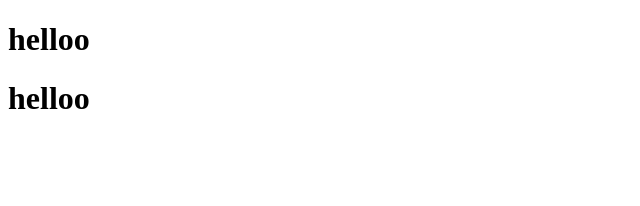
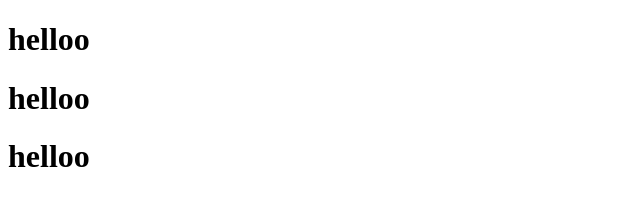
Before and after one commit to mishraaayushman3/test123, a plain HTML site: page index.html in a window 1280 px wide. Shown: the whole page, without its empty margins (0-640 px from the left). Drawn offline with Linux system fonts and the light colour scheme.

Commit message:
my changes

```diff
--- a/dir2/app2.js
+++ b/dir2/app2.js
@@ -1,2 +1,3 @@
 console.log("hello");
 console.log("hello");
+console.log("hello");
--- a/index.html
+++ b/index.html
@@ -6,5 +6,6 @@
 <body>
 <h1>helloo</h1>
 <h1>helloo</h1>
+<h1>helloo</h1>
 </body>
 </html>
```
